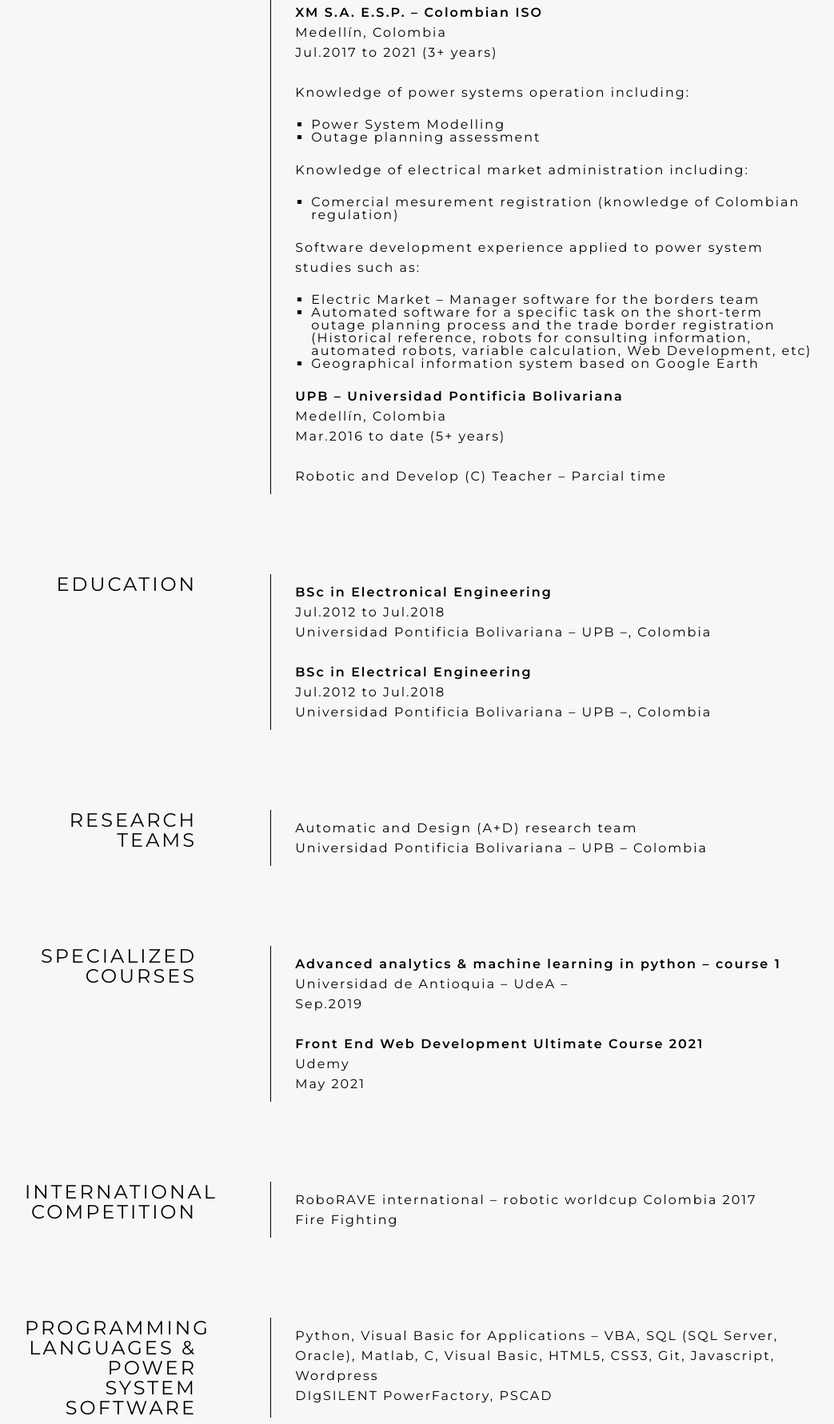
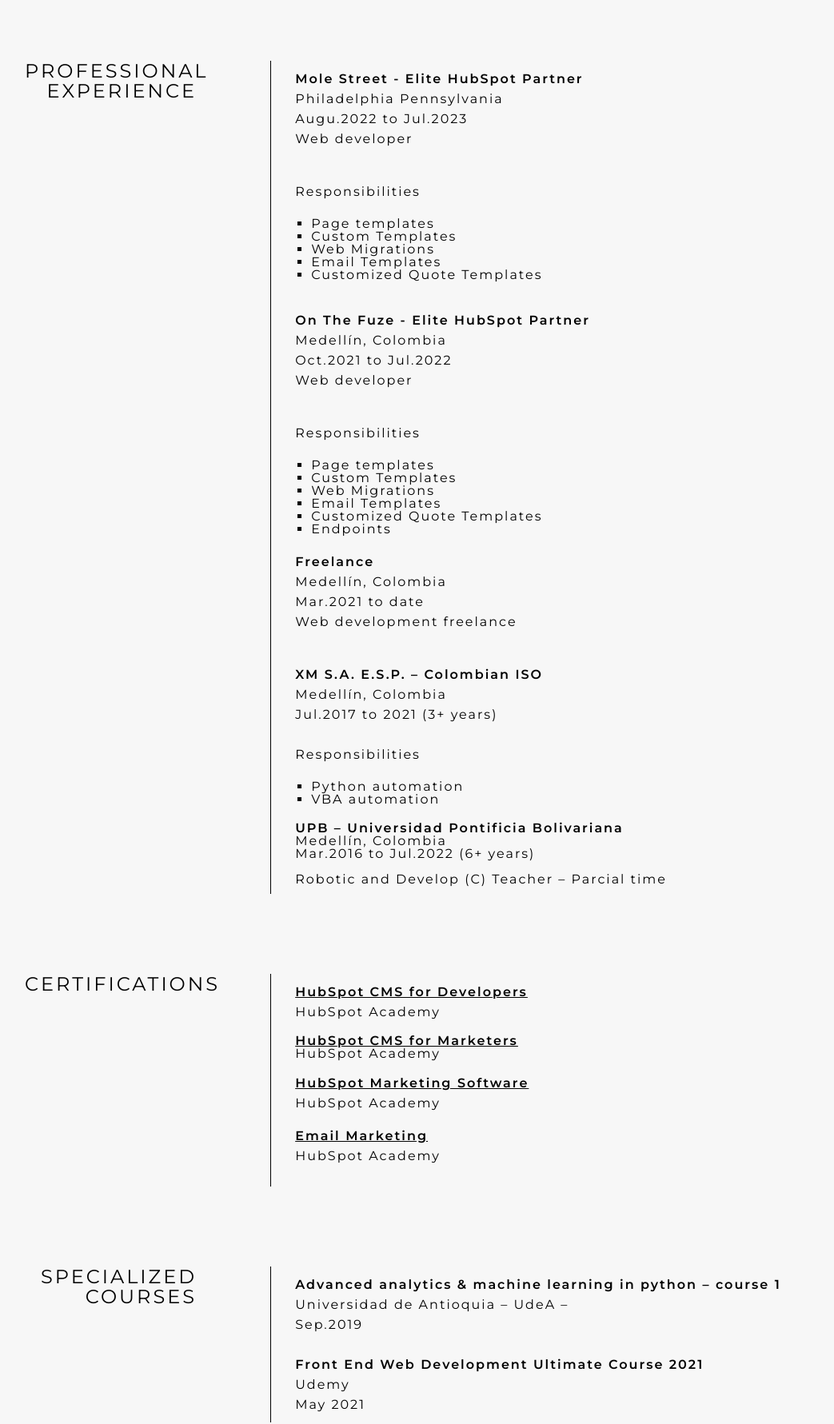
Before and after one commit to tavo379/andres-cv, a plain HTML site: page index.html in a window 1280 px wide. Shown: the part 1019-2800 px from the top of the page at 80% size, without its empty margins (97-1140 px from the left). Drawn offline with Linux system fonts and the light colour scheme; a web font is replaced by a local one.

Commit message:
update CV

```diff
--- a/index.html
+++ b/index.html
@@ -16,10 +16,11 @@
     <div class="main-container">
       <header>
         <div class="info">
-          <span>
+          <!--<span>
             <i class="fas fa-globe icons"></i>
             <a href="/es.html">Español (ES)</a> </span
           ><br />
+          -->
           <span>
             <i class="fas fa-phone-alt icons"></i>
             <a href="tel:+573178846390">+57 3178846390</a> </span
@@ -37,7 +38,7 @@
       </header>
       <div class="profile-card">
         <h1>ANDRES DIAZ</h1>
-        <h2>Electrical and electronical engineer</h2>
+        <h2>Web Developer</h2>
         <img
           class="profile-img"
           src="./images/profile.jpg"
@@ -51,8 +52,8 @@
         </div>
         <div class="resume-copy border-left copy">
           <p>
-            Electrical and electronic engineer with 3+ years of experience
-            working in XM - The Colombian ISO - Excellent interpersonal and
+            Frontend Developer with 3 years of experience working in HubSpot Agency Partners
+            - Excellent interpersonal and
             communication abilities, and practical approach to problem-solving
             and a drive to see things through completion.
           </p>
@@ -65,16 +66,46 @@
         </div>
         <div class="experience-copy border-left copy">
           <p>
-            <span class="bold">On The Fuze</span><br />
-            Medellín, Colombia <br />
-            Oct.2021 to date (4 months)<br />
+            <span class="bold">Mole Street - Elite HubSpot Partner</span><br />
+            Philadelphia Pennsylvania <br />
+            Augu.2022 to Jul.2023 <br />
             Web developer<br /><br />
           </p>
           <br />
           <p>
+            <span>Responsibilities</span><br />
+          </p>
+          <ul>
+            <li>Page templates</li>
+            <li>Custom Templates</li>
+            <li>Web Migrations</li>
+            <li>Email Templates</li>
+            <li>Customized Quote Templates</li>
+          </ul>
+
+          <br />
+          <p>
+            <span class="bold">On The Fuze - Elite HubSpot Partner</span><br />
+            Medellín, Colombia <br />
+            Oct.2021 to Jul.2022 <br />
+            Web developer<br /><br />
+          </p>
+          <br />
+          <p>
+            <span>Responsibilities</span><br />
+          </p>
+          <ul>
+            <li>Page templates</li>
+            <li>Custom Templates</li>
+            <li>Web Migrations</li>
+            <li>Email Templates</li>
+            <li>Customized Quote Templates</li>
+            <li>Endpoints</li>
+          </ul>
+          <p>
             <span class="bold">Freelance</span><br />
             Medellín, Colombia <br />
-            Mar.2021 to date (10 months)<br />
+            Mar.2021 to date<br />
             Web development freelance<br /><br />
           </p>
           <br />
@@ -82,38 +113,21 @@
             <span class="bold">XM S.A. E.S.P. – Colombian ISO</span><br />
             Medellín, Colombia <br />
             Jul.2017 to 2021 (3+ years)<br /><br />
-            Knowledge of power systems operation including:
           </p>
-          <ul>
-            <li>Power System Modelling</li>
-            <li>Outage planning assessment</li>
-          </ul>
-          <p>Knowledge of electrical market administration including:</p>
+          <p>Responsibilities</p>
           <ul>
             <li>
-              Comercial mesurement registration (knowledge of Colombian
-              regulation)
+              Python automation
+            </li>
+            <li>
+              VBA automation
             </li>
           </ul>
-          <p>
-            Software development experience applied to power system studies such
-            as:
-          </p>
-          <ul>
-            <li>Electric Market – Manager software for the borders team</li>
-            <li>
-              Automated software for a specific task on the short-term outage
-              planning process and the trade border registration (Historical
-              reference, robots for consulting information, automated robots,
-              variable calculation, Web Development, etc)
-            </li>
-            <li>Geographical information system based on Google Earth</li>
-          </ul>
-          <p>
+
             <span class="bold">UPB – Universidad Pontificia Bolivariana</span
             ><br />
             Medellín, Colombia <br />
-            Mar.2016 to date (5+ years)<br /><br />
+            Mar.2016 to Jul.2022 (6+ years)<br /><br />
             Robotic and Develop (C) Teacher – Parcial time
           </p>
         </div>
@@ -145,6 +159,34 @@
             Automatic and Design (A+D) research team <br />
             Universidad Pontificia Bolivariana – UPB – Colombia
           </p>
+        </div>
+      </div>
+
+      <div class="certifications-container">
+        <div class="certifications-title">
+          <p class="section-title">Certifications</p>
+        </div>
+        <div class="certifications-copy border-left copy">
+          <p>
+            <a class="page-link" href="https://app.hubspot.com/academy/achievements/96lzj95t/en/1/andres-diaz/hubspot-cms-for-developers">HubSpot CMS for Developers </a><br />
+            HubSpot Academy
+          </p>
+          <br />
+          <p></p>
+            <a class="page-link" href="https://app.hubspot.com/academy/achievements/p0qvjnsp/en/1/andres-diaz/hubspot-cms-for-marketers">HubSpot CMS for Marketers</a> <br />
+            HubSpot Academy
+          </p>
+          <br />
+          <p>
+            <a class="page-link" href="https://app.hubspot.com/academy/achievements/8417ndsl/en/1/andres-diaz/hubspot-marketing-software">HubSpot Marketing Software</a> <br />
+            HubSpot Academy
+          </p>
+          <br />
+          <p>
+            <a class="page-link" href="https://app.hubspot.com/academy/achievements/z1f0mnh2/en/1/andres-diaz/email-marketing">Email Marketing</a> <br />
+            HubSpot Academy
+          </p>
+          <br />
         </div>
       </div>
 
@@ -186,16 +228,14 @@
       <div class="programming-container">
         <div class="programming-title">
           <p class="section-title">
-            Programming languages & power system software
+            Programming languages
           </p>
         </div>
         <div class="programming-copy border-left copy">
           <p>
-            Python, Visual Basic for Applications – VBA, SQL (SQL Server,
-            Oracle), Matlab, C, Visual Basic, HTML5, CSS3, Git, Javascript,
-            Wordpress
+            HTML5, CSS3, Git, Javascript, HUBL, ReactJS, Wordpress, Python, Visual Basic for Applications – VBA, SQL (SQL Server,
+            Oracle), C, Visual Basic
             <br />
-            DIgSILENT PowerFactory, PSCAD
           </p>
         </div>
       </div>
@@ -207,7 +247,7 @@
           <p>
             <span class="bold">Spanish:</span> Native
             <br />
-            <span class="bold">English:</span> Intermediate
+            <span class="bold">English:</span> Advanced
           </p>
         </div>
       </div>
--- a/styles.css
+++ b/styles.css
@@ -173,7 +173,7 @@
 .experience-container {
   grid-column-start:1;
   grid-column-end: 3;
-  grid-row-start: 4;
+  grid-row-start: 6;
   display: flex;
   margin: 50px 0px;
 }
@@ -190,7 +190,7 @@
 .education-container {
   grid-column-start:1;
   grid-column-end: 3;
-  grid-row-start: 5;
+  grid-row-start: 9;
   display: flex;
   margin: 50px 0px;
 }
@@ -206,7 +206,7 @@
 .research-container {
   grid-column-start:1;
   grid-column-end: 3;
-  grid-row-start: 6;
+  grid-row-start: 10;
   display: flex;
   margin: 50px 0px;
 }
@@ -220,10 +220,27 @@
   padding: 10px 30px;
 }
 
+.certifications-container {
+  grid-column-start:1;
+  grid-column-end: 3;
+  grid-row-start: 7;
+  display: flex;
+  margin: 50px 0px;
+}
+
+.certifications-title {
+  width: 30%;
+}
+
+.certifications-copy {
+	width: 70%;
+  padding: 10px 30px;
+}
+
 .courses-container {
   grid-column-start:1;
   grid-column-end: 3;
-  grid-row-start: 7;
+  grid-row-start: 8;
   display: flex;
   margin: 50px 0px;
 }
@@ -240,7 +257,7 @@
 .competition-container {
   grid-column-start:1;
   grid-column-end: 3;
-  grid-row-start: 8;
+  grid-row-start: 11;
   display: flex;
   margin: 50px 0px;
 }
@@ -257,7 +274,7 @@
 .programming-container {
   grid-column-start:1;
   grid-column-end: 3;
-  grid-row-start: 9;
+  grid-row-start: 4;
   display: flex;
   margin: 50px 0px;
 }
@@ -274,7 +291,7 @@
 .languages-container {
   grid-column-start:1;
   grid-column-end: 3;
-  grid-row-start: 10;
+  grid-row-start: 5;
   display: flex;
   margin: 50px 0px;
 }
@@ -332,6 +349,18 @@
 }
 
 footer i:hover {
+  color: #ffa000;
+}
+
+
+.page-link{
+  font-weight: 700;
+  color: #000000;
+  transition: 200ms;
+}
+
+.page-link:hover{
+  font-weight: 700;
   color: #ffa000;
 }
 
```
Also changed, not shown: 2 other files.
